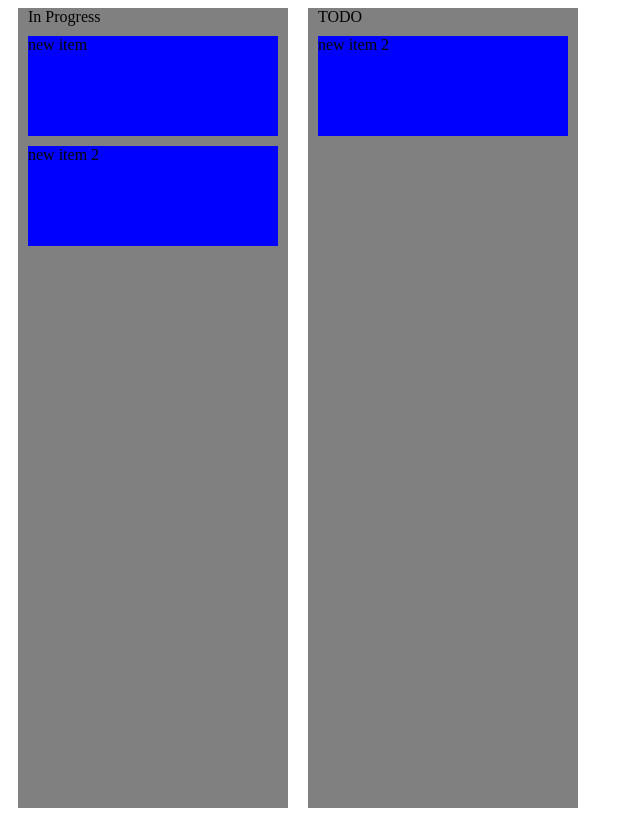
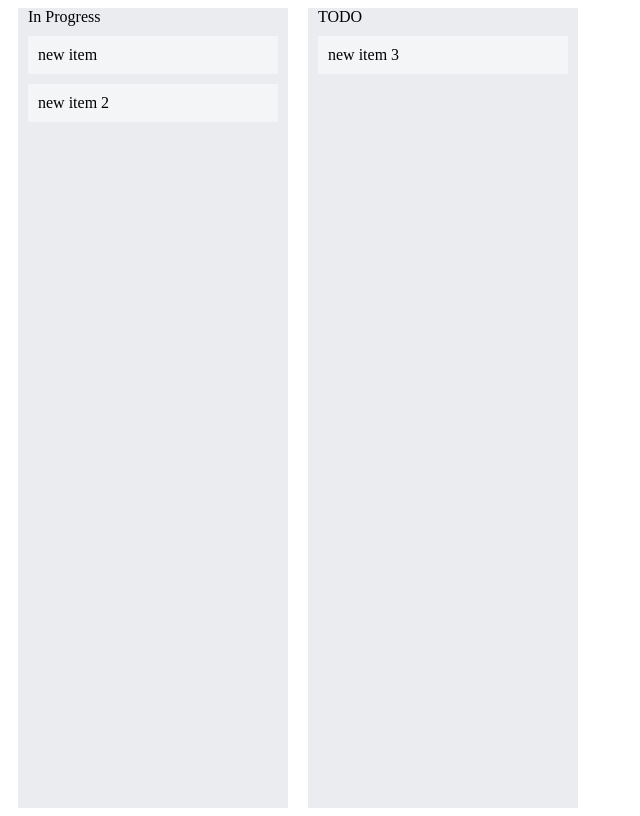
Before and after one commit to saxenanihal95/Trello_Clone, a Next.js app: page / in a window 1280 px wide. Shown: the whole page, without its empty margins (0-640 px from the left). Built offline with nearby package versions, Linux system fonts and the light colour scheme.

Commit message:
Added check for same column

```diff
--- a/components/column/Column.js
+++ b/components/column/Column.js
@@ -15,7 +15,7 @@ export default function Column({ children, name }) {
       style={{
         minWidth: 250,
         height: "100%",
-        backgroundColor: "gray",
+        backgroundColor: "#EBECF0",
         margin: "0 10px",
         padding: "0 10px"
       }}
--- a/components/item/Item.js
+++ b/components/item/Item.js
@@ -2,10 +2,11 @@ import { useDrag } from "react-dnd";
 export const ItemTypes = { CARD: "card" };
 
 const style = {
-  backgroundColor: "blue",
+  backgroundColor: "#F4F5F7",
   width: "100%",
-  minHeight: 100,
-  margin: "10px 0"
+  padding: 10,
+  margin: "10px 0",
+  boxSizing: "border-box"
 };
 
 export default function Item({ children, name, end, title }) {
--- a/pages/index.js
+++ b/pages/index.js
@@ -26,7 +26,7 @@ export default function IndexPage() {
       title: "TODO",
       items: [
         {
-          title: "new item 2",
+          title: "new item 3",
           id: uuidv4()
         }
       ]
@@ -49,17 +49,20 @@ export default function IndexPage() {
                   const dropResult = monitor.getDropResult();
 
                   if (newItem && dropResult) {
-                    console.log(dropResult);
+                    let updatedColumn = [...columns];
+                    if (dropResult.name === column.id) {
+                    } else {
                       const newColumnIndex = columns.findIndex(
                         (item) => item.id === dropResult.name
                       );
                       const removeIndex = columns[index].items.findIndex(
                         (i) => i.id === newItem.name
                       );
-                    let updatedColumn = [...columns];
+
                       updatedColumn[index].items.splice(removeIndex, 1);
                       updatedColumn[newColumnIndex].items.push(item);
-                    console.log(updatedColumn);
+                    }
+
                     setColumns(updatedColumn);
                   }
                 }}
```
Lines whose indentation alone changed are shown as unchanged.
